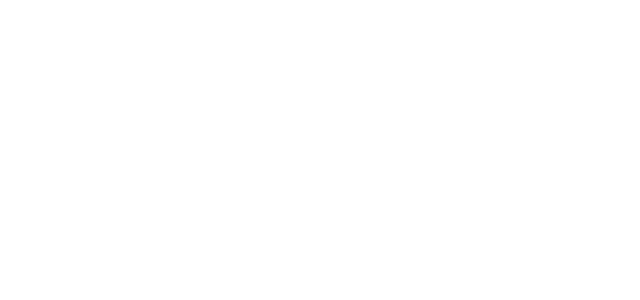
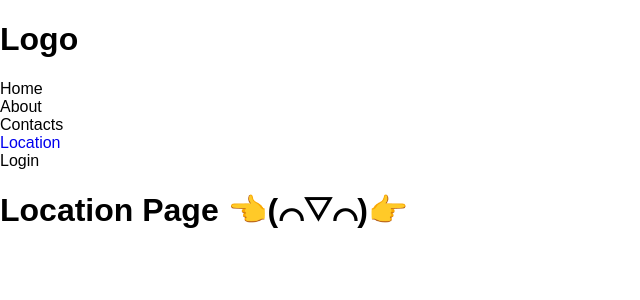
Before and after one commit to NozilaXudoyberdiyeva/git, a React (Vite) app: page /location in a window 1280 px wide. Before the commit this address had no page. Shown: the top 300 px of the page, without its empty margins (0-640 px from the left). Built offline with nearby package versions, Linux system fonts and the light colour scheme.

Commit message:
location done

```diff
--- a/src/App.jsx
+++ b/src/App.jsx
@@ -1,6 +1,7 @@
 import React from 'react'
 import { Route, Routes } from 'react-router-dom'
 import Layout from './pages/Layout'
+import Location from './pages/Location'
 
 const App = () => {
   return (
@@ -8,7 +9,7 @@
     <Routes>
 
       <Route path='/' element={<Layout />}>
-
+      <Route path='location' element={<Location />}/>
       </Route>
     </Routes>
 
--- a/src/components/Navbar.jsx
+++ b/src/components/Navbar.jsx
@@ -1,3 +1,5 @@
+import { Link } from "react-router-dom";
+
 const Navbar = () => {
   return (
     <div>
@@ -6,7 +8,7 @@
         <li>Home</li>
         <li>About</li>
         <li>Contacts</li>
-        <li>Location</li>
+        <Link to={"/location"}><li>Location</li></Link>
         <li>Login</li>
       </ul>
     </div>
--- /dev/null
+++ b/src/pages/Location.jsx
@@ -0,0 +1,11 @@
+import React from 'react'
+
+const Location = () => {
+  return (
+    <div>
+        <h1>Location Page 👈(⌒▽⌒)👉</h1>
+    </div>
+  )
+}
+
+export default Location
```
